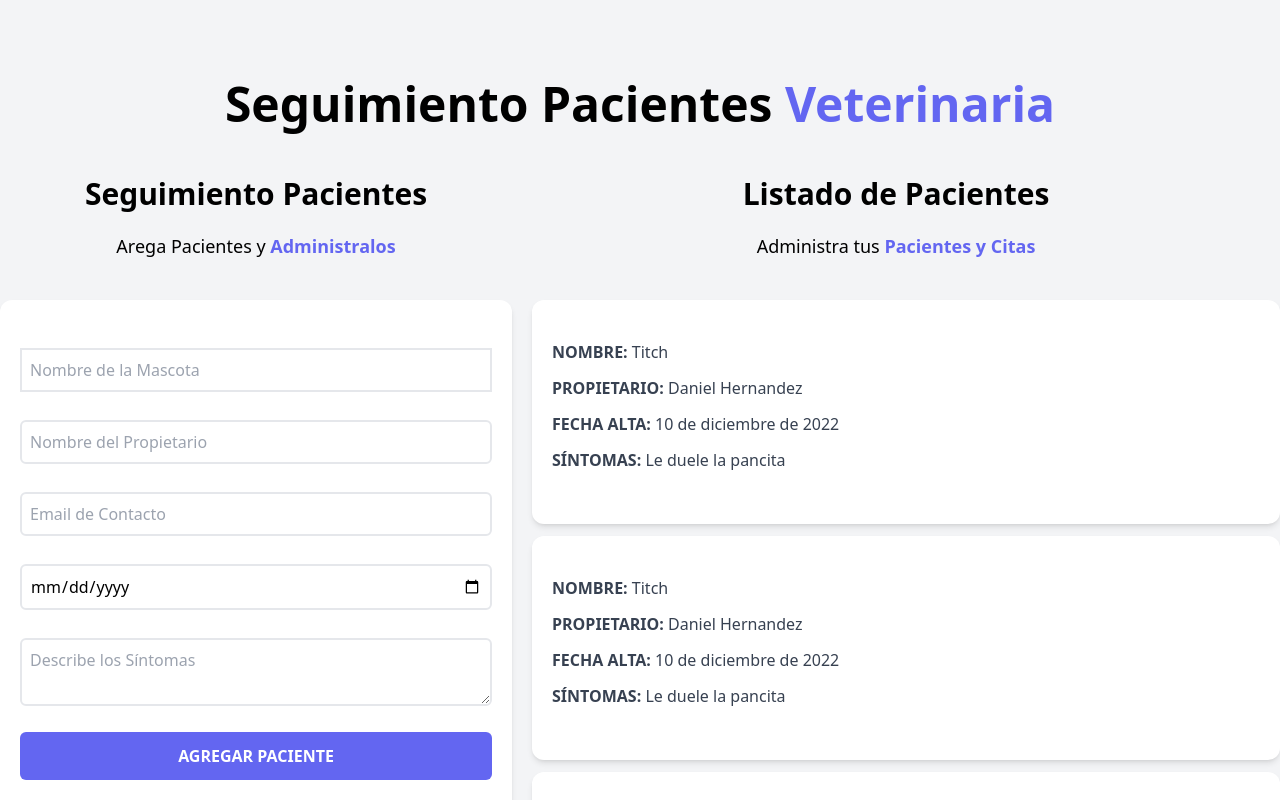
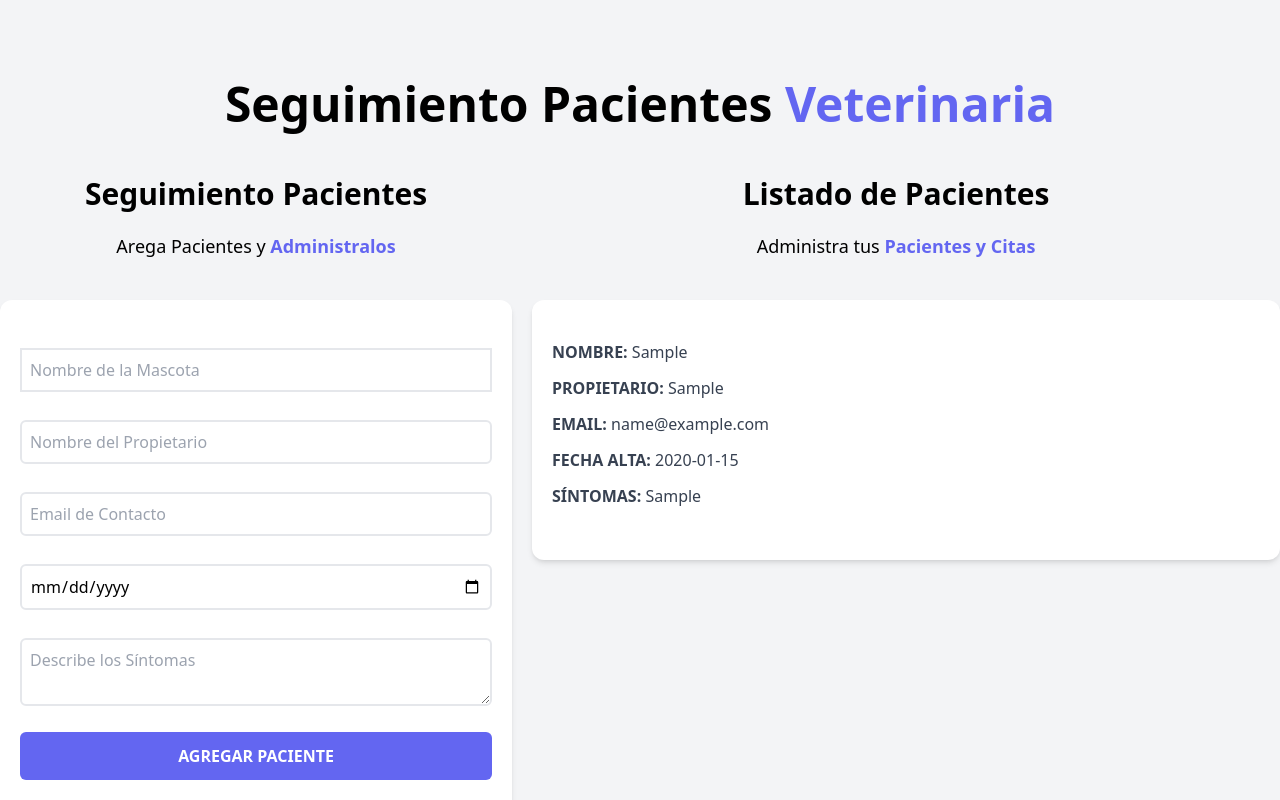
Before and after one commit to danielhh-dev/Patient-Manager, a React (Vite) app: page / in a window 1280 px wide. Both pictures are taken after typing "Sample", "Sample", "name@example.com", "2020-01-15", "Sample" into the empty fields and a click on the input "Agregar Paciente". Shown: the top 800 px of the page. Built offline with nearby package versions, Linux system fonts and the light colour scheme.

Commit message:
Array Patients is mapped to render Patient component on PacientList

```diff
--- a/src/App.jsx
+++ b/src/App.jsx
@@ -11,7 +11,7 @@ function App() {
       <Header />
       <div className=" mt-12 md:flex">
         <Form pacientes={pacientes} setPacientes={setPacientes} />
-        <PatientList />
+        <PatientList pacientes={pacientes}/>
       </div>
     </div>
   );
--- a/src/components/Form.jsx
+++ b/src/components/Form.jsx
@@ -1,5 +1,16 @@
 import { useState } from "react";
 import Error from "./Error";
+
+
+
+const Form = ({ pacientes, setPacientes }) => {
+
+  const generarId = () => {
+    const random = Math.random().toString(36).substring(2);
+    const fecha = Date.now().toString(36);
+
+    return random + fecha;
+  };
 
   const initialForm = {
     mascota: "",
@@ -7,11 +18,11 @@ const initialForm = {
     email: "",
     alta: "",
     sintomas: "",
+    id: generarId(),
   };
 
-const Form = ({ pacientes, setPacientes }) => {
+  const [error, setError] = useState(false);
   const [form, setForm] = useState(initialForm);
-  const [error, setError] = useState(false);
 
   const handleChange = (e) => {
     setForm({
@@ -27,11 +38,7 @@ const Form = ({ pacientes, setPacientes }) => {
       return;
     }
 
-
-    setPacientes([
-      ...pacientes,
-      form
-    ])
+    setPacientes([...pacientes, form]);
     setError(false);
     handleReset();
   };
@@ -51,7 +58,7 @@ const Form = ({ pacientes, setPacientes }) => {
         className="bg-white shadow-md rounded-xl py-10 px-5 mb-10"
         onSubmit={handleSubmit}
       >
-        {error && <Error mensaje={'Todos los campos son obligatorios'}/>}
+        {error && <Error mensaje={"Todos los campos son obligatorios"} />}
         <div className="mb-5">
           <input
             name="mascota"
--- /dev/null
+++ b/src/components/Hello.jsx
@@ -0,0 +1,8 @@
+
+const Hello = () => {
+  return (
+    <div>Hello there</div>
+  )
+}
+
+export default Hello
--- a/src/components/Patient.jsx
+++ b/src/components/Patient.jsx
@@ -1,23 +1,31 @@
-const Patient = () => {
+const Patient = ({ element }) => {
+  const { mascota, propietario, email, alta, sintomas} = element;
+
   return (
     <div className=" bg-white ml-5 mt-3 shadow-md px-5 py-10 rounded-xl">
       <p className="font-bold mb-3 text-gray-700 uppercase">
-        Nombre: <span className="font-normal normal-case">Titch</span>
+        Nombre:{" "}
+        <span className="font-normal normal-case">{mascota}</span>
       </p>
 
       <p className="font-bold mb-3 text-gray-700 uppercase">
         Propietario:{" "}
-        <span className="font-normal normal-case">Daniel Hernandez</span>
+        <span className="font-normal normal-case">{propietario}</span>
+      </p>
+
+      <p className="font-bold mb-3 text-gray-700 uppercase">
+        Email:{" "}
+        <span className="font-normal normal-case">{email}</span>
       </p>
 
       <p className="font-bold mb-3 text-gray-700 uppercase">
         Fecha Alta:{" "}
-        <span className="font-normal normal-case">10 de diciembre de 2022</span>
+        <span className="font-normal normal-case">{alta}</span>
       </p>
 
       <p className="font-bold mb-3 text-gray-700 uppercase">
         Síntomas:{" "}
-        <span className="font-normal normal-case">Le duele la pancita</span>
+        <span className="font-normal normal-case">{sintomas}</span>
       </p>
     </div>
   );
--- a/src/components/PatientList.jsx
+++ b/src/components/PatientList.jsx
@@ -1,29 +1,29 @@
-import Patient from "./Patient"
+import Hello from "./Hello";
+import Patient from "./Patient";
 
-const PatientList = () => {
+const PatientList = ({ pacientes }) => {
   return (
     <div className="md:w-1/2 lg:w-3/5 md:h-screen overflow-y-scroll scrollbar-hide">
-      <h2 className="font-black text-3xl text-center">Listado de Pacientes</h2>
+      {pacientes.length > 0 ? (
+        <h2 className="font-black text-3xl text-center">
+          Listado de Pacientes
+        </h2>
+      ) : (
+        <h2 className="font-black text-3xl text-center">No hay Pacientes</h2>
+      )}
 
       <p className="text-lg mt-5 mb-10 text-center">
-        Administra tus {" "}
+        Administra tus{" "}
         <span className="text-indigo-500 font-bold">Pacientes y Citas</span>
       </p>
-      <Patient />
-      <Patient />
+      {
+        pacientes.map((element) => (
+          <Patient key={element.id} element={element} />
+        ))
+        // <Patient key={element.id} element={element} />;
+      }
+    </div>
+  );
+};
 
-      <Patient />
-
-      <Patient />
-
-      <Patient />
-
-      <Patient />
-
-      <Patient />
-
-    </div>
-  )
-}
-
-export default PatientList
+export default PatientList;
```
Lines whose indentation alone changed are shown as unchanged.
